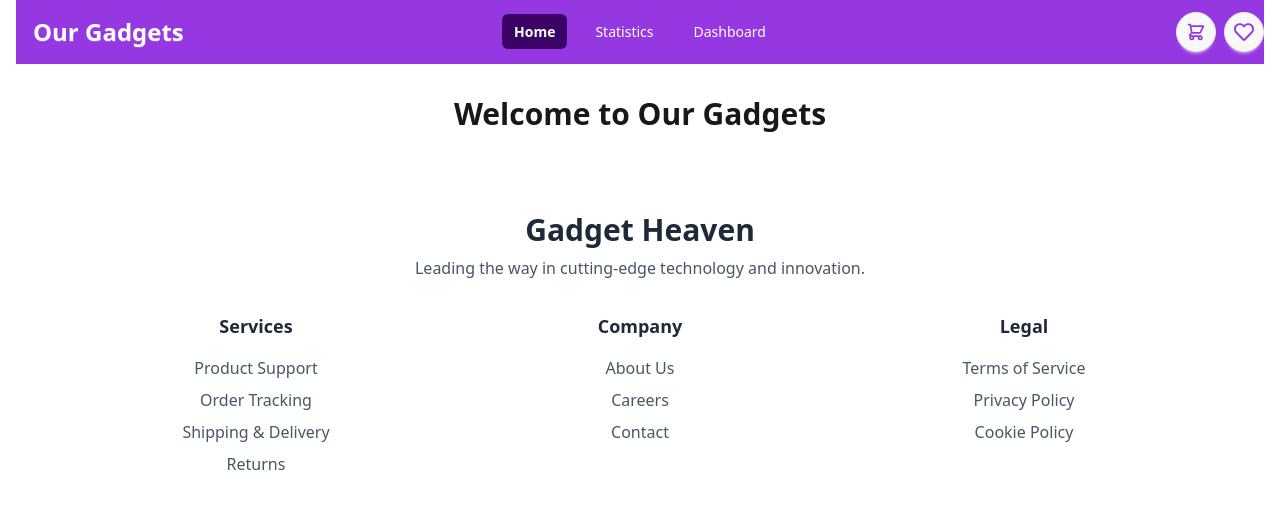
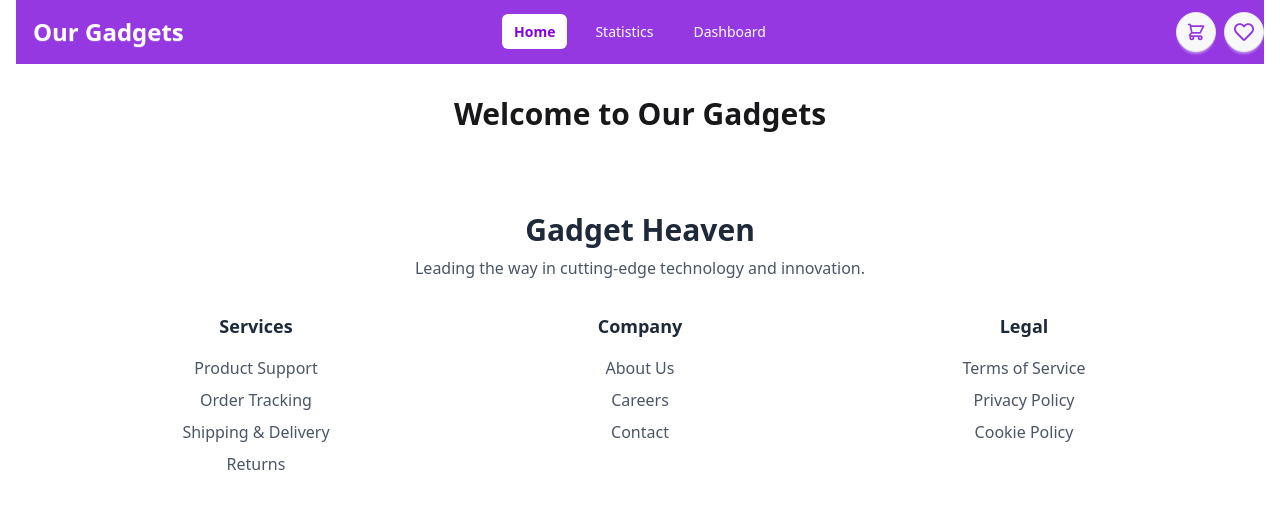
Before and after one commit to Minhajh2o/Our-Gadgets, a React (Vite) app: page / in a window 1280 px wide. Shown: the top 508 px of the page. Built offline with nearby package versions, Linux system fonts and the light colour scheme.

Commit message:
NavItem hover updated

```diff
--- a/src/Routes/NavItem/NavItem.jsx
+++ b/src/Routes/NavItem/NavItem.jsx
@@ -1,8 +1,9 @@
+// src/Routes/NavItem/NavItem.jsx - UPDATED
+
 import { NavLink } from "react-router-dom";
 
 const NavItem = ({ route, closeMenu }) => {
   const handleClick = () => {
-    // Close menu when a route is clicked (only on mobile)
     if (closeMenu) {
       closeMenu();
     }
@@ -15,8 +16,8 @@ const NavItem = ({ route, closeMenu }) => {
         onClick={handleClick}
         className={({ isActive }) =>
           isActive
-            ? "text-white md:bg-purple-950 md:px-3 md:py-2 rounded-md font-semibold"
-            : "md:px-3 md:py-2 hover:underline transition-all duration-300"
+            ? "text-purple-700 bg-white px-3 py-2 rounded-md font-semibold"
+            : "md:px-3 md:py-2 hover:bg-white hover:text-purple-700 rounded-md transition-all duration-300"
         }
       >
         {route.name}
```
